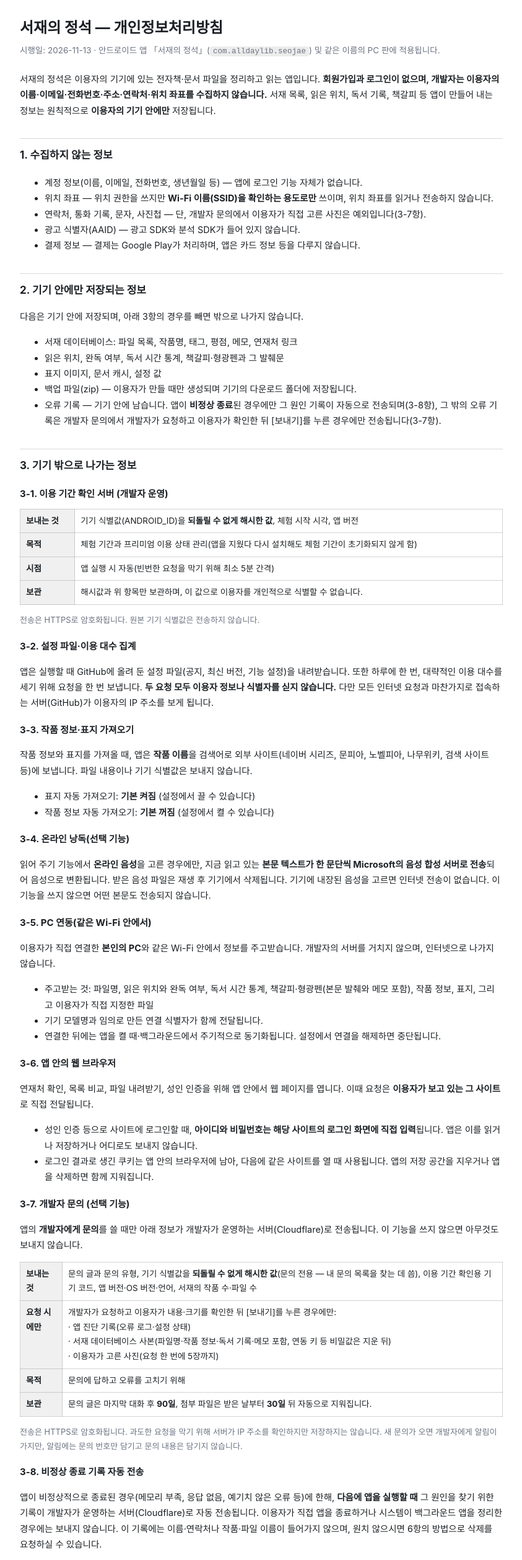
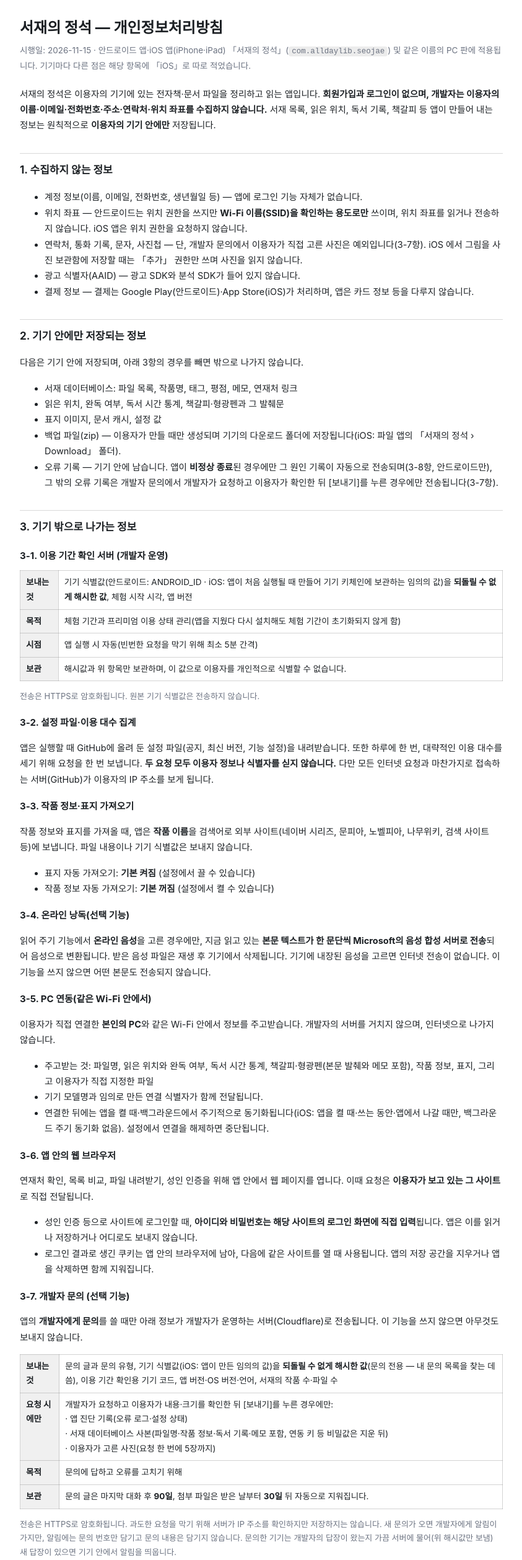
Before and after one commit to allday-lib/wm-dist, a plain HTML site: page privacy.html in a window 1280 px wide. Shown: the top 2517 px of the page at 62% size, without its empty margins (218-1061 px from the left). Drawn offline with Linux system fonts and the light colour scheme.

Commit message:
privacy.html: iOS 앱 내용 추가(기기 값·결제·연동·권한·통계 스위치·백업 위치), 시행일 11-15
Co-Authored-By: Claude Opus 5.5 <noreply@anthropic.com>

```diff
--- a/privacy.html
+++ b/privacy.html
@@ -24,17 +24,17 @@
 </head>
 <body>
 <h1>서재의 정석 — 개인정보처리방침</h1>
-<p class="lead">시행일: 2026-11-13 · 안드로이드 앱 「서재의 정석」(<code>com.alldaylib.seojae</code>) 및 같은 이름의 PC 판에 적용됩니다.</p>
+<p class="lead">시행일: 2026-11-15 · 안드로이드 앱·iOS 앱(iPhone·iPad) 「서재의 정석」(<code>com.alldaylib.seojae</code>) 및 같은 이름의 PC 판에 적용됩니다. 기기마다 다른 점은 해당 항목에 「iOS」로 따로 적었습니다.</p>
 
 <p>서재의 정석은 이용자의 기기에 있는 전자책·문서 파일을 정리하고 읽는 앱입니다. <strong>회원가입과 로그인이 없으며, 개발자는 이용자의 이름·이메일·전화번호·주소·연락처·위치 좌표를 수집하지 않습니다.</strong> 서재 목록, 읽은 위치, 독서 기록, 책갈피 등 앱이 만들어 내는 정보는 원칙적으로 <strong>이용자의 기기 안에만</strong> 저장됩니다.</p>
 
 <h2>1. 수집하지 않는 정보</h2>
 <ul>
   <li>계정 정보(이름, 이메일, 전화번호, 생년월일 등) — 앱에 로그인 기능 자체가 없습니다.</li>
-  <li>위치 좌표 — 위치 권한을 쓰지만 <strong>Wi-Fi 이름(SSID)을 확인하는 용도로만</strong> 쓰이며, 위치 좌표를 읽거나 전송하지 않습니다.</li>
-  <li>연락처, 통화 기록, 문자, 사진첩 — 단, 개발자 문의에서 이용자가 직접 고른 사진은 예외입니다(3-7항).</li>
+  <li>위치 좌표 — 안드로이드는 위치 권한을 쓰지만 <strong>Wi-Fi 이름(SSID)을 확인하는 용도로만</strong> 쓰이며, 위치 좌표를 읽거나 전송하지 않습니다. iOS 앱은 위치 권한을 요청하지 않습니다.</li>
+  <li>연락처, 통화 기록, 문자, 사진첩 — 단, 개발자 문의에서 이용자가 직접 고른 사진은 예외입니다(3-7항). iOS 에서 그림을 사진 보관함에 저장할 때는 「추가」 권한만 쓰며 사진을 읽지 않습니다.</li>
   <li>광고 식별자(AAID) — 광고 SDK와 분석 SDK가 들어 있지 않습니다.</li>
-  <li>결제 정보 — 결제는 Google Play가 처리하며, 앱은 카드 정보 등을 다루지 않습니다.</li>
+  <li>결제 정보 — 결제는 Google Play(안드로이드)·App Store(iOS)가 처리하며, 앱은 카드 정보 등을 다루지 않습니다.</li>
 </ul>
 
 <h2>2. 기기 안에만 저장되는 정보</h2>
@@ -43,15 +43,15 @@
   <li>서재 데이터베이스: 파일 목록, 작품명, 태그, 평점, 메모, 연재처 링크</li>
   <li>읽은 위치, 완독 여부, 독서 시간 통계, 책갈피·형광펜과 그 발췌문</li>
   <li>표지 이미지, 문서 캐시, 설정 값</li>
-  <li>백업 파일(zip) — 이용자가 만들 때만 생성되며 기기의 다운로드 폴더에 저장됩니다.</li>
-  <li>오류 기록 — 기기 안에 남습니다. 앱이 <strong>비정상 종료</strong>된 경우에만 그 원인 기록이 자동으로 전송되며(3-8항), 그 밖의 오류 기록은 개발자 문의에서 개발자가 요청하고 이용자가 확인한 뒤 [보내기]를 누른 경우에만 전송됩니다(3-7항).</li>
+  <li>백업 파일(zip) — 이용자가 만들 때만 생성되며 기기의 다운로드 폴더에 저장됩니다(iOS: 파일 앱의 「서재의 정석 › Download」 폴더).</li>
+  <li>오류 기록 — 기기 안에 남습니다. 앱이 <strong>비정상 종료</strong>된 경우에만 그 원인 기록이 자동으로 전송되며(3-8항, 안드로이드만), 그 밖의 오류 기록은 개발자 문의에서 개발자가 요청하고 이용자가 확인한 뒤 [보내기]를 누른 경우에만 전송됩니다(3-7항).</li>
 </ul>
 
 <h2>3. 기기 밖으로 나가는 정보</h2>
 
 <h3>3-1. 이용 기간 확인 서버 (개발자 운영)</h3>
 <table>
-  <tr><th>보내는 것</th><td>기기 식별값(ANDROID_ID)을 <strong>되돌릴 수 없게 해시한 값</strong>, 체험 시작 시각, 앱 버전</td></tr>
+  <tr><th>보내는 것</th><td>기기 식별값(안드로이드: ANDROID_ID · iOS: 앱이 처음 실행될 때 만들어 기기 키체인에 보관하는 임의의 값)을 <strong>되돌릴 수 없게 해시한 값</strong>, 체험 시작 시각, 앱 버전</td></tr>
   <tr><th>목적</th><td>체험 기간과 프리미엄 이용 상태 관리(앱을 지웠다 다시 설치해도 체험 기간이 초기화되지 않게 함)</td></tr>
   <tr><th>시점</th><td>앱 실행 시 자동(빈번한 요청을 막기 위해 최소 5분 간격)</td></tr>
   <tr><th>보관</th><td>해시값과 위 항목만 보관하며, 이 값으로 이용자를 개인적으로 식별할 수 없습니다.</td></tr>
@@ -76,7 +76,7 @@
 <ul>
   <li>주고받는 것: 파일명, 읽은 위치와 완독 여부, 독서 시간 통계, 책갈피·형광펜(본문 발췌와 메모 포함), 작품 정보, 표지, 그리고 이용자가 직접 지정한 파일</li>
   <li>기기 모델명과 임의로 만든 연결 식별자가 함께 전달됩니다.</li>
-  <li>연결한 뒤에는 앱을 켤 때·백그라운드에서 주기적으로 동기화됩니다. 설정에서 연결을 해제하면 중단됩니다.</li>
+  <li>연결한 뒤에는 앱을 켤 때·백그라운드에서 주기적으로 동기화됩니다(iOS: 앱을 켤 때·쓰는 동안·앱에서 나갈 때만, 백그라운드 주기 동기화 없음). 설정에서 연결을 해제하면 중단됩니다.</li>
 </ul>
 
 <h3>3-6. 앱 안의 웹 브라우저</h3>
@@ -89,15 +89,15 @@
 <h3>3-7. 개발자 문의 (선택 기능)</h3>
 <p>앱의 <strong>개발자에게 문의</strong>를 쓸 때만 아래 정보가 개발자가 운영하는 서버(Cloudflare)로 전송됩니다. 이 기능을 쓰지 않으면 아무것도 보내지 않습니다.</p>
 <table>
-  <tr><th>보내는 것</th><td>문의 글과 문의 유형, 기기 식별값을 <strong>되돌릴 수 없게 해시한 값</strong>(문의 전용 — 내 문의 목록을 찾는 데 씀), 이용 기간 확인용 기기 코드, 앱 버전·OS 버전·언어, 서재의 작품 수·파일 수</td></tr>
+  <tr><th>보내는 것</th><td>문의 글과 문의 유형, 기기 식별값(iOS: 앱이 만든 임의의 값)을 <strong>되돌릴 수 없게 해시한 값</strong>(문의 전용 — 내 문의 목록을 찾는 데 씀), 이용 기간 확인용 기기 코드, 앱 버전·OS 버전·언어, 서재의 작품 수·파일 수</td></tr>
   <tr><th>요청 시에만</th><td>개발자가 요청하고 이용자가 내용·크기를 확인한 뒤 [보내기]를 누른 경우에만:<br>· 앱 진단 기록(오류 로그·설정 상태)<br>· 서재 데이터베이스 사본(파일명·작품 정보·독서 기록·메모 포함, 연동 키 등 비밀값은 지운 뒤)<br>· 이용자가 고른 사진(요청 한 번에 5장까지)</td></tr>
   <tr><th>목적</th><td>문의에 답하고 오류를 고치기 위해</td></tr>
   <tr><th>보관</th><td>문의 글은 마지막 대화 후 <strong>90일</strong>, 첨부 파일은 받은 날부터 <strong>30일</strong> 뒤 자동으로 지워집니다.</td></tr>
 </table>
-<p class="note">전송은 HTTPS로 암호화됩니다. 과도한 요청을 막기 위해 서버가 IP 주소를 확인하지만 저장하지는 않습니다. 새 문의가 오면 개발자에게 알림이 가지만, 알림에는 문의 번호만 담기고 문의 내용은 담기지 않습니다.</p>
+<p class="note">전송은 HTTPS로 암호화됩니다. 과도한 요청을 막기 위해 서버가 IP 주소를 확인하지만 저장하지는 않습니다. 새 문의가 오면 개발자에게 알림이 가지만, 알림에는 문의 번호만 담기고 문의 내용은 담기지 않습니다. 문의한 기기는 개발자의 답장이 왔는지 가끔 서버에 물어(위 해시값만 보냄) 새 답장이 있으면 기기 안에서 알림을 띄웁니다.</p>
 
-<h3>3-8. 비정상 종료 기록 자동 전송</h3>
-<p>앱이 비정상적으로 종료된 경우(메모리 부족, 응답 없음, 예기치 않은 오류 등)에 한해, <strong>다음에 앱을 실행할 때</strong> 그 원인을 찾기 위한 기록이 개발자가 운영하는 서버(Cloudflare)로 자동 전송됩니다. 이용자가 직접 앱을 종료하거나 시스템이 백그라운드 앱을 정리한 경우에는 보내지 않습니다. 이 기록에는 이름·연락처나 작품·파일 이름이 들어가지 않으며, 원치 않으시면 6항의 방법으로 삭제를 요청하실 수 있습니다.</p>
+<h3>3-8. 비정상 종료 기록 자동 전송 (안드로이드만)</h3>
+<p>앱이 비정상적으로 종료된 경우(메모리 부족, 응답 없음, 예기치 않은 오류 등)에 한해, <strong>다음에 앱을 실행할 때</strong> 그 원인을 찾기 위한 기록이 개발자가 운영하는 서버(Cloudflare)로 자동 전송됩니다. 이용자가 직접 앱을 종료하거나 시스템이 백그라운드 앱을 정리한 경우에는 보내지 않습니다. 이 기록에는 이름·연락처나 작품·파일 이름이 들어가지 않으며, 원치 않으시면 6항의 방법으로 삭제를 요청하실 수 있습니다. <strong>iOS 앱은 이 자동 전송을 하지 않습니다.</strong></p>
 <table>
   <tr><th>보내는 것</th><td>종료 이유와 시스템이 남긴 오류 스택, 종료 직전의 앱 동작 흐름(화면 이름·동작 종류·시각), 메모리 사용량, 기종·안드로이드 버전·메모리 크기, 앱 버전, 기기 식별값을 <strong>되돌릴 수 없게 해시한 값</strong>(같은 기기의 기록을 묶는 데만 씀)</td></tr>
   <tr><th>보내지 않는 것</th><td>작품 이름, 파일 이름, 폴더 경로, 웹 주소, 메모·독서 기록 — 동작 흐름에 이런 값이 섞여 있으면 보내기 전에 기기에서 지웁니다.</td></tr>
@@ -107,9 +107,9 @@
 <p class="note">기기 한 대당 하루 5건까지만 보냅니다. 새로운 종류의 오류가 처음 들어오면 개발자에게 알림이 가지만, 알림에는 오류 종류와 앱 버전·기종만 담기고 기록 본문은 담기지 않습니다.</p>
 
 <h3>3-9. 기능 사용 통계</h3>
-<p>어떤 기능을 많이 쓰는지 보고 개선할 순서를 정하기 위해, 기능별 사용 횟수를 <strong>하루에 한 번</strong> 개발자가 운영하는 서버(Cloudflare)로 보냅니다. <strong>기기 식별값을 싣지 않으므로 누가 보냈는지 알 수 없으며</strong>, 이용 기간 확인(3-1항)과도 따로 보냅니다. 안드로이드 앱과 PC 판 모두 늘 보냅니다.</p>
+<p>어떤 기능을 많이 쓰는지 보고 개선할 순서를 정하기 위해, 기능별 사용 횟수를 <strong>하루에 한 번</strong> 개발자가 운영하는 서버(Cloudflare)로 보냅니다. <strong>기기 식별값을 싣지 않으므로 누가 보냈는지 알 수 없으며</strong>, 이용 기간 확인(3-1항)과도 따로 보냅니다. 안드로이드 앱과 PC 판은 늘 보내고, <strong>iOS 앱은 설정 › 「사용 통계 보내기」에서 끌 수 있습니다</strong>(끄면 보내지 않습니다).</p>
 <table>
-  <tr><th>보내는 것</th><td>날짜, 앱 종류(안드로이드·PC 등), 앱 버전, 이용 등급(프리미엄·체험 중·체험 끝), 기능별 사용 횟수(예: 뷰어 열기 3회), 같은 보고가 두 번 세어지지 않게 하는 임의의 보고 번호</td></tr>
+  <tr><th>보내는 것</th><td>날짜, 앱 종류(안드로이드·iOS·PC), 앱 버전, 이용 등급(프리미엄·체험 중·체험 끝), 기능별 사용 횟수(예: 뷰어 열기 3회), 같은 보고가 두 번 세어지지 않게 하는 임의의 보고 번호</td></tr>
   <tr><th>보내지 않는 것</th><td>기기 식별값, 라이선스 키, 작품 이름, 파일 이름, 폴더 경로, 웹 주소, 메모·독서 기록</td></tr>
   <tr><th>목적</th><td>기능 개선 순서를 정하기 위한 통계(분석)</td></tr>
   <tr><th>시점</th><td>앱 실행 뒤 하루 한 번, 지난 날짜의 횟수만</td></tr>
@@ -130,6 +130,7 @@
 <p class="note">전송은 HTTPS로 암호화됩니다. 과도한 요청을 막기 위해 서버가 IP 주소를 확인하지만 저장하지는 않습니다.</p>
 
 <h2>4. 접근 권한</h2>
+<h3>안드로이드</h3>
 <table>
   <tr><th>권한</th><th>쓰는 이유</th></tr>
   <tr><td>모든 파일 접근</td><td>이용자가 지정한 폴더의 전자책·문서를 찾아 목록으로 관리하고, 파일을 정리·이동하기 위해</td></tr>
@@ -138,13 +139,22 @@
   <tr><td>알림</td><td>동기화 결과, 표지·작품 정보 가져오기 진행, 낭독 재생 알림</td></tr>
   <tr><td>포그라운드 서비스</td><td>동기화와 표지 준비를 화면이 꺼진 동안에도 마치기 위해, 낭독을 계속 재생하기 위해</td></tr>
 </table>
+<h3>iOS (iPhone · iPad)</h3>
+<table>
+  <tr><th>권한</th><th>쓰는 이유</th></tr>
+  <tr><td>폴더 접근(파일 앱)</td><td>이용자가 파일 앱에서 직접 고른 폴더만 읽고 정리(이름 변경·이동·삭제)하기 위해. 고르지 않은 폴더는 읽을 수 없습니다.</td></tr>
+  <tr><td>로컬 네트워크</td><td>같은 Wi-Fi 안의 PC 판을 찾고 연결하기 위해</td></tr>
+  <tr><td>사진 보관함(추가만)</td><td>만화 쪽·책갈피·문장 카드 같은 그림을 이용자가 저장할 때만. 사진을 읽지 않습니다.</td></tr>
+  <tr><td>알림</td><td>개발자 답장 알림(개발자에게 문의한 경우에만)</td></tr>
+  <tr><td>백그라운드 오디오 · 백그라운드 새로 고침</td><td>화면을 꺼도 낭독을 계속하기 위해 · 개발자 답장이 왔는지 가끔 확인하기 위해</td></tr>
+</table>
 
 <h2>5. 제3자 제공과 판매</h2>
 <p>개발자는 이용자의 정보를 판매하지 않으며, 광고나 분석 목적으로 제3자에게 제공하지 않습니다. 위 3항에 적은 전송은 앱 기능을 제공하거나 고치고 개선하기 위한 것이며(3-8·3-9항), 개발자가 운영하는 서버로만 갑니다.</p>
 
 <h2 id="delete">6. 보관과 삭제 (데이터 삭제 요청)</h2>
 <ul>
-  <li>기기 안의 정보: <strong>앱을 삭제하면 함께 지워집니다.</strong> 설정에서 앱 저장 공간을 지워도 됩니다. 이용자가 만든 백업 파일과 다운로드한 파일은 기기에 남으므로 직접 지워야 합니다.</li>
+  <li>기기 안의 정보: <strong>앱을 삭제하면 함께 지워집니다.</strong> 설정에서 앱 저장 공간을 지워도 됩니다. 이용자가 만든 백업 파일과 다운로드한 파일은 기기에 남으므로 직접 지워야 합니다(iOS 는 앱 폴더 안에 있어 앱을 삭제하면 함께 지워집니다 — 남기려면 먼저 다른 곳으로 옮겨 두세요). iOS 키체인의 임의 기기 값은 앱을 지워도 남을 수 있으며, 다시 설치했을 때 체험 기간이 처음부터 시작되지 않게 하는 데만 쓰입니다.</li>
   <li><strong>데이터 삭제 요청</strong>: 이용 기간 확인 서버에 남는 기록(해시된 기기 식별값, 체험 시작 시각, 앱 버전), 개발자 문의 기록(문의 글·첨부 파일), 비정상 종료 기록의 삭제를 원하시면 <a href="mailto:geoptt1@gmail.com">geoptt1@gmail.com</a> 으로 요청해 주세요. 요청하신 내용을 확인한 뒤 지워 드리며, 처리 결과를 회신합니다. 삭제하면 체험 기간이 다시 시작될 수 있습니다.<br>계정이 없는 앱이므로 삭제할 계정 정보는 없습니다. 기기 안의 정보는 앱을 삭제하면 함께 지워집니다.</li>
   <li><strong>요청 방법</strong>: 앱의 <em>개발자에게 문의</em>로 「데이터 삭제 요청」이라고 보내 주시면 그 기기의 기록을 바로 찾아 지웁니다. 문의 기능을 쓸 수 없으면 위 이메일로 요청해 주세요 — 해당 기기를 확인하는 방법을 회신으로 안내해 드립니다.</li>
 </ul>
```
